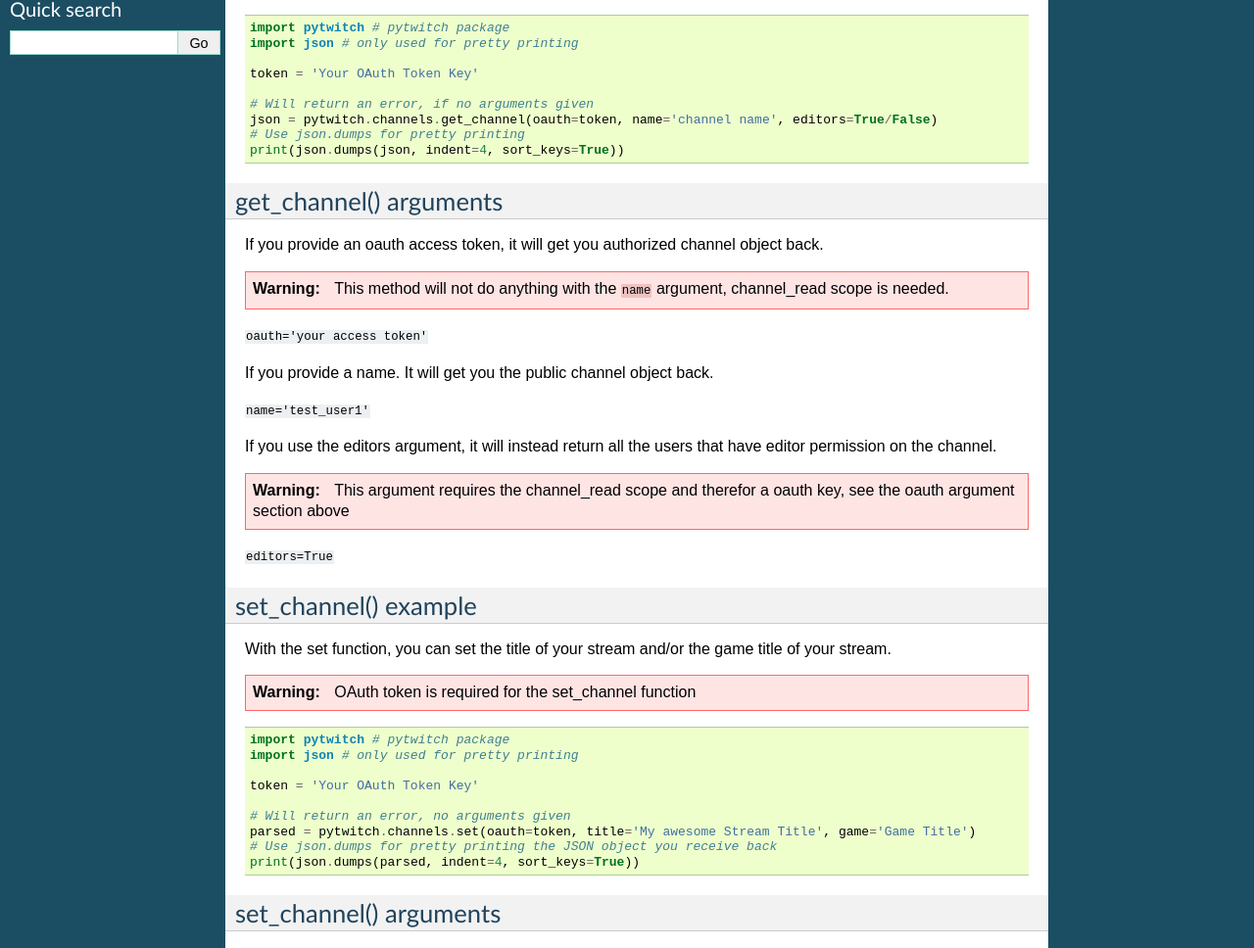
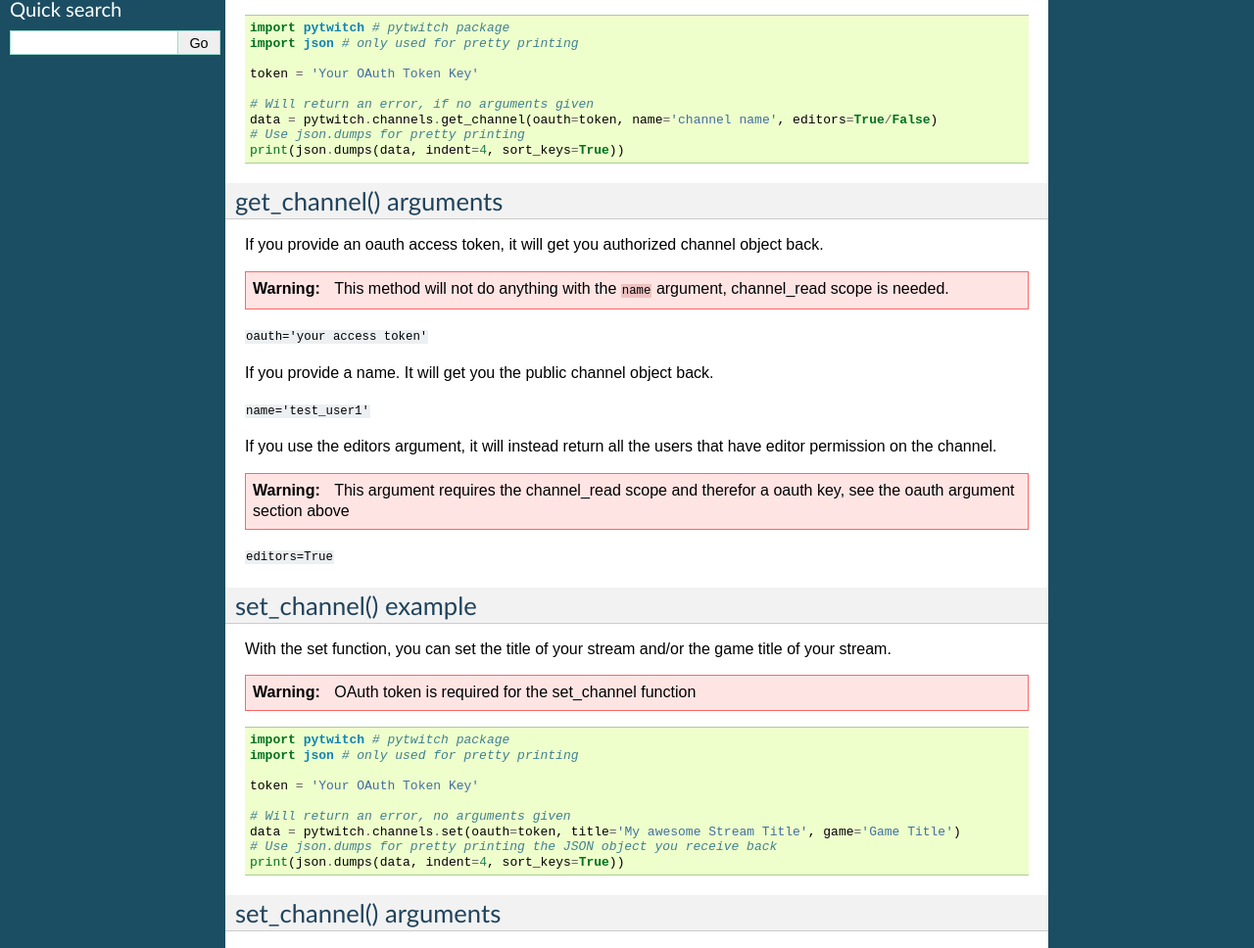
Before and after one commit to CAISC/pytwitch, a Sphinx documentation site: the page built from docs/source/channels.rst, in a window 1280 px wide. Shown: the part 280-1248 px from the top of the page at 98% size. Built offline with Sphinx 7.4.7, drawn with Linux system fonts in a browser that asks for light colours.

Commit message:
Changed example, so it doesn't return a error

```diff
--- a/docs/source/channels.rst
+++ b/docs/source/channels.rst
@@ -17,9 +17,9 @@
 	token = 'Your OAuth Token Key'
 
 	# Will return an error, if no arguments given
-	json = pytwitch.channels.get_channel(oauth=token, name='channel name', editors=True/False)
+	data = pytwitch.channels.get_channel(oauth=token, name='channel name', editors=True/False)
 	# Use json.dumps for pretty printing
-	print(json.dumps(json, indent=4, sort_keys=True))
+	print(json.dumps(data, indent=4, sort_keys=True))
 
 get_channel() arguments
 -----------------------
@@ -58,9 +58,9 @@
 	token = 'Your OAuth Token Key'
 
 	# Will return an error, no arguments given
-	parsed = pytwitch.channels.set(oauth=token, title='My awesome Stream Title', game='Game Title')
+	data = pytwitch.channels.set(oauth=token, title='My awesome Stream Title', game='Game Title')
 	# Use json.dumps for pretty printing the JSON object you receive back
-	print(json.dumps(parsed, indent=4, sort_keys=True))
+	print(json.dumps(data, indent=4, sort_keys=True))
 
 set_channel() arguments
 -----------------------
```
